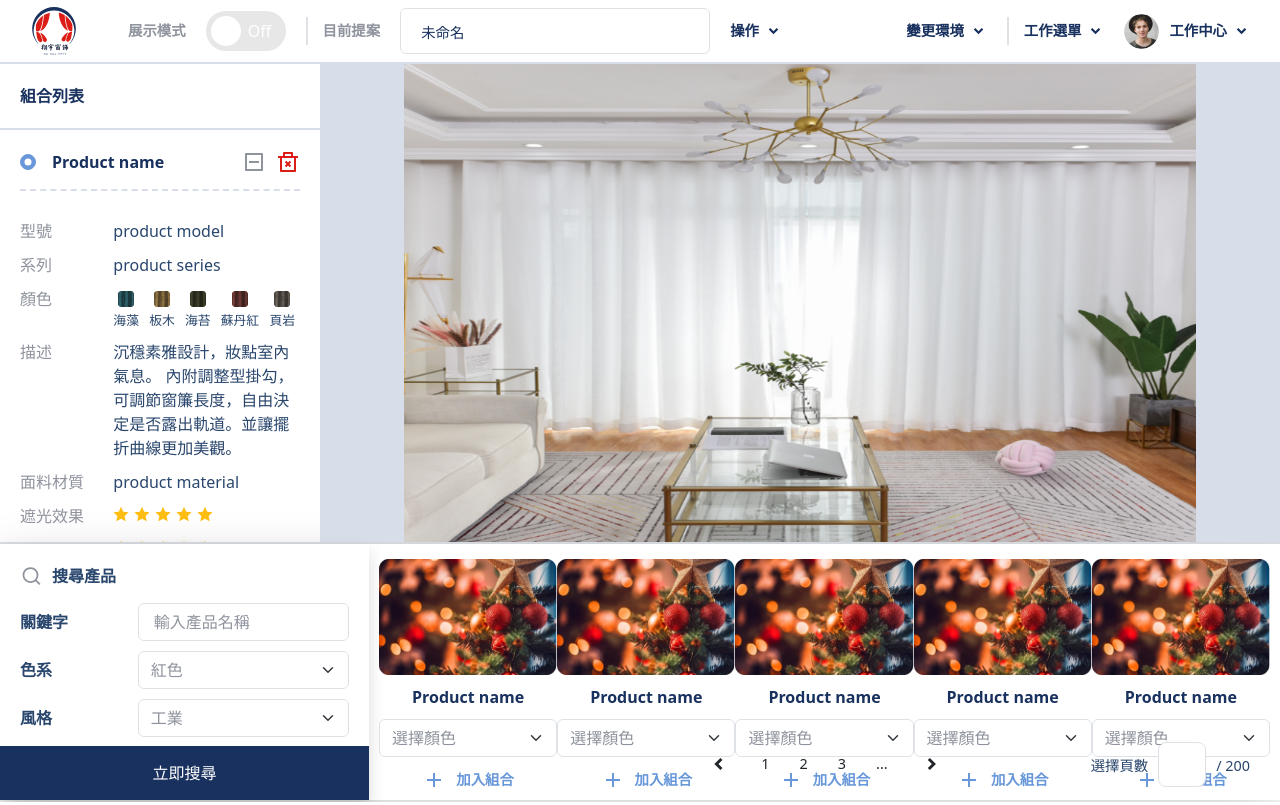
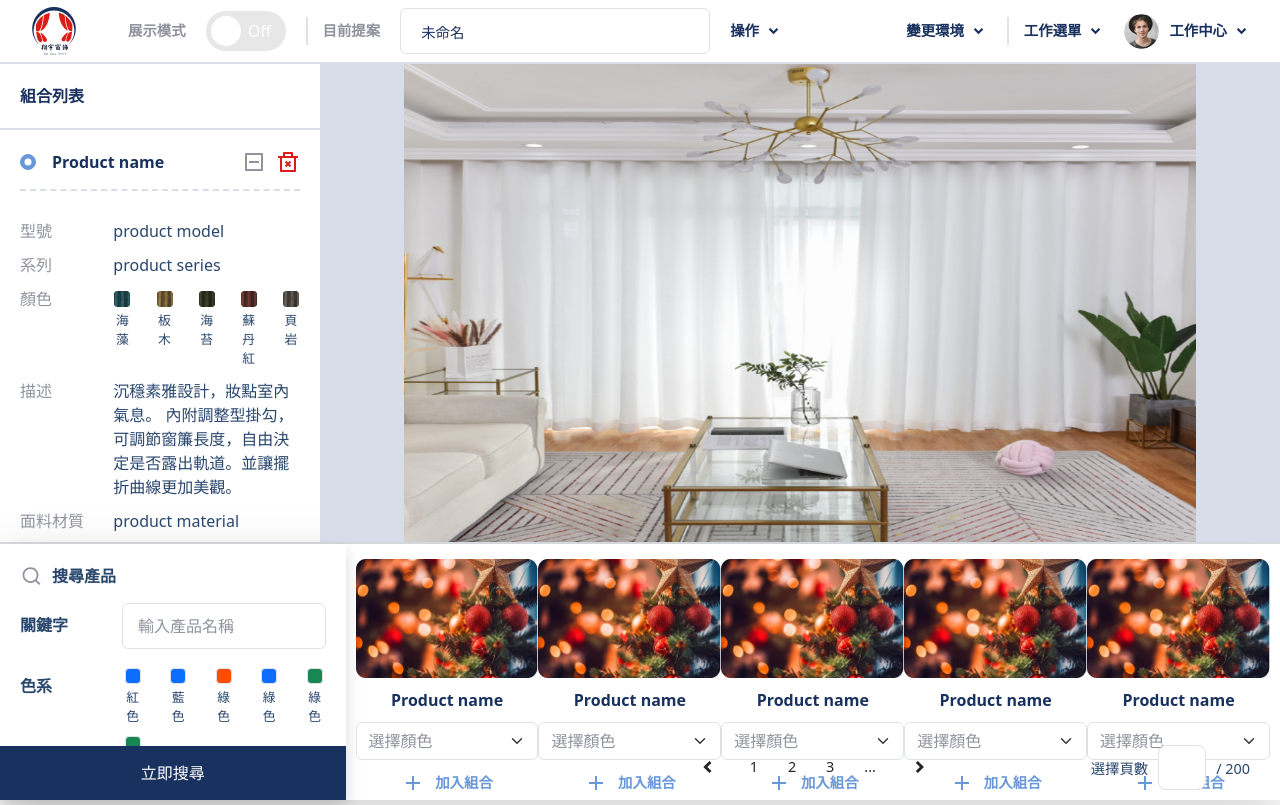
Before and after one commit to Haohan11/curtain-frontend, a Next.js app: page / in a window 1280 px wide. Built offline with nearby package versions, Linux system fonts and the light colour scheme.

Commit message:
style search pannel

```diff
--- a/components/input/colorRadio.js
+++ b/components/input/colorRadio.js
@@ -15,11 +15,11 @@ const ColorCheck = forwardRef(function ColorCheck(
           name={name}
           value={id}
           onClick={onClick}
-          className={`m-0 rounded-1`}
+          className={`m-0 rounded-1 bg-${Math.random() < 0.5 && "primary" || Math.random() < 0.5 && "orange" || Math.random() > 0.5 && "red" || "success"}`}
         />
-        <Image alt="color radio image" fill sizes="1em" src={src} />
+        {src && <Image alt="color radio image" fill sizes="1em" src={src} />}
       </FormCheck>
-      <div className="d-block m-0 fs-6-xs">{label}</div>
+      <div className="d-block fs-6-xs">{label}</div>
     </FormLabel>
   );
 });
--- a/components/input/starsRating.js
+++ b/components/input/starsRating.js
@@ -1,19 +1,23 @@
 import { Fragment } from "react";
 import Star from "@/icon/star-outline";
 import { FormLabel } from "react-bootstrap";
+import exposeDiv from "@/components/exposeDiv";
 
-const Stars = ({name}) => {
+import addClassName from "@/tool/addClassName";
+const Div = addClassName(exposeDiv, "hstack rating flex-row-reverse justify-content-end align-items-center")
+
+const Stars = ({name, width, ...props}) => {
   return (
-    <div className="hstack rating flex-row-reverse justify-content-end align-items-center">
+    <Div {...props}>
       {[1, 2, 3, 4, 5].map((score) => (
         <Fragment key={score}>
           <input type="radio" id={`sr_${name}_${score}`} name={name} hidden />
           <FormLabel htmlFor={`sr_${name}_${score}`} className={`d-inline-block lh-1 cursor-pointer m-0 ${score !== 1 && "pe-1"}`}>
-            <Star />
+            <Star width={width} />
           </FormLabel>
         </Fragment>
       ))}
-    </div>
+    </Div>
   );
 };
 
--- a/components/productCard.js
+++ b/components/productCard.js
@@ -2,7 +2,7 @@ import { useContext } from "react";
 
 import {
   Col,
-  Row as BSRow,
+  Row,
   FormCheck,
   FormLabel,
   Accordion,
@@ -21,8 +21,7 @@ import AddCube from "@/icon/add-border";
 import addClassName from "@/tool/addClassName";
 
 const Span = addClassName(CompDiv, "d-inline text-textgrey");
-const Row = addClassName(BSRow, "g-0 m-0 p-0");
-const InfoRow = addClassName(BSRow, "g-0 pb-2");
+const InfoRow = addClassName(Row, "g-0 pb-2");
 
 const cardHeadClassName = "p-4 pb-0 position-sticky bg-white z-1";
 const cardHeadStyle = { top: "66px" };
@@ -33,9 +32,11 @@ const FoldButton = ({ eventKey, ...props }) => {
   const { activeEventKey } = useContext(AccordionContext);
 
   const isMe = activeEventKey === eventKey;
-  const ToggleButton = isMe ? addClassName(SubtractCube, "text-textgrey") : addClassName(AddCube, "text-checkboxblue")
+  const ToggleButton = isMe
+    ? addClassName(SubtractCube, "text-textgrey")
+    : addClassName(AddCube, "text-checkboxblue");
 
-  return <ToggleButton {...props} onClick={fold} />
+  return <ToggleButton {...props} onClick={fold} />;
 };
 
 const ProductCard = ({
@@ -54,7 +55,10 @@ const ProductCard = ({
   dynamic,
 }) => {
   return (
-    <Accordion key={`pc_${dynamic}_${index}`} defaultActiveKey={index === 0 || !dynamic ? "0" : undefined}>
+    <Accordion
+      key={`pc_${dynamic}_${index}`}
+      defaultActiveKey={index === 0 || !dynamic ? "0" : undefined}
+    >
       {dynamic ? (
         <FormLabel
           className={`w-100 cursor-pointer ${cardHeadClassName}`}
@@ -69,10 +73,7 @@ const ProductCard = ({
               name="product_card"
             ></FormCheck>
             {product_name}
-            <FoldButton
-              eventKey="0"
-              className="ms-auto cursor-pointer"
-            />
+            <FoldButton eventKey="0" className="ms-auto cursor-pointer" />
             <TrashCan className="ms-2 text-red cursor-pointer" />
           </div>
         </FormLabel>
@@ -104,17 +105,18 @@ const ProductCard = ({
               <Span>顏色</Span>
             </Col>
             <Col>
-              <div className="pe-1 hstack justify-content-between align-items-start">
+              <Row className="row-cols-5">
                 {colors?.map(({ id, name, image_url }) => (
+                  <Col key={id}>
                     <ColorRadio
-                    key={id}
                       id={id}
                       name={"color"}
                       label={name}
                       src={image_url}
                     />
+                  </Col>
                 ))}
-              </div>
+              </Row>
             </Col>
           </InfoRow>
           <InfoRow>
--- a/components/searchPannel.js
+++ b/components/searchPannel.js
@@ -6,17 +6,18 @@ import {
   FormSelect,
 } from "react-bootstrap";
 
-import Stars from "./input/starsRating";
+import ColorRadio from "@/components/input/colorRadio";
+import Stars from "@/components/input/starsRating";
 import Search from "@/icon/search";
 
 import addClassName from "@/tool/addClassName";
 
-const Input = addClassName(FormControl, "text-textgrey text-indent-2");
+const Input = addClassName(FormControl, "text-textgrey text-indent-2 py-2");
 const Select = addClassName(FormSelect, "text-textgrey");
-const Row = addClassName(BSRow, "mb-2");
+const Row = addClassName(BSRow, "mb-3 g-0");
 const TitleCol = addClassName(
   Col,
-  "flex-center justify-content-start col-sm-4 fw-bold"
+  "col-sm-4 fw-bold py-2"
 );
 
 const SearchPannel = () => {
@@ -35,7 +36,7 @@ const SearchPannel = () => {
             <span>關鍵字</span>
           </TitleCol>
           <Col>
-            <Input placeholder="輸入產品名稱" />
+            <FormControl className="text-textgrey text-indent-2 uni-height" placeholder="輸入產品名稱" />
           </Col>
         </Row>
         <Row>
@@ -43,11 +44,17 @@ const SearchPannel = () => {
             <span>色系</span>
           </TitleCol>
           <Col>
-            <Select>
-              <option>紅色</option>
-              <option>藍色</option>
-              <option>綠色</option>
-            </Select>
+            <div className="row row-cols-5 gy-1">
+              {["紅色", "藍色", "綠色", "綠色", "綠色", "綠色"].map((item, index) => (
+                <Col key={index}>
+                  <ColorRadio
+                    id={index}
+                    name="color"
+                    label={item}
+                  />
+                </Col>
+              ))}
+            </div>
           </Col>
         </Row>
         <Row>
@@ -55,10 +62,17 @@ const SearchPannel = () => {
             <span>風格</span>
           </TitleCol>
           <Col>
-            <Select>
-              <option>工業</option>
-              <option>森林</option>
-            </Select>
+          <div className="row row-cols-5 gy-1">
+              {["紅色", "藍色", "綠色", "綠色", "綠色", "綠色"].map((item, index) => (
+                <Col key={index}>
+                  <ColorRadio
+                    id={index}
+                    name="color"
+                    label={item}
+                  />
+                </Col>
+              ))}
+            </div>
           </Col>
         </Row>
         <Row>
@@ -66,7 +80,7 @@ const SearchPannel = () => {
             <span>面料材質</span>
           </TitleCol>
           <Col>
-            <Select>
+            <Select className="uni-height">
               <option>絲綢</option>
               <option>帆布</option>
             </Select>
@@ -77,9 +91,7 @@ const SearchPannel = () => {
             <span>遮光度</span>
           </TitleCol>
           <Col>
-            <div className="ps-2 py-2">
-              <Stars name={"block"} />
-            </div>
+              <Stars name={"block"} className="ps-2 uni-height border rounded-2" />
           </Col>
         </Row>
         <Row>
@@ -87,9 +99,7 @@ const SearchPannel = () => {
             <span>吸音效果</span>
           </TitleCol>
           <Col>
-            <div className="ps-2 py-2">
-              <Stars name={"mute"} />
-            </div>
+              <Stars name={"mute"} className="ps-2 uni-height border rounded-2" />
           </Col>
         </Row>
       </Form>
--- a/styles/globals.scss
+++ b/styles/globals.scss
@@ -4,6 +4,10 @@
   --uni-height: 46px;
   --nav-height: 64px;
   --main-section-height: min(610px, 60vh);
+}
+
+.uni-height {
+  height: var(--uni-height);
 }
 
 .flex-center {
```
Lines whose indentation alone changed are shown as unchanged.
